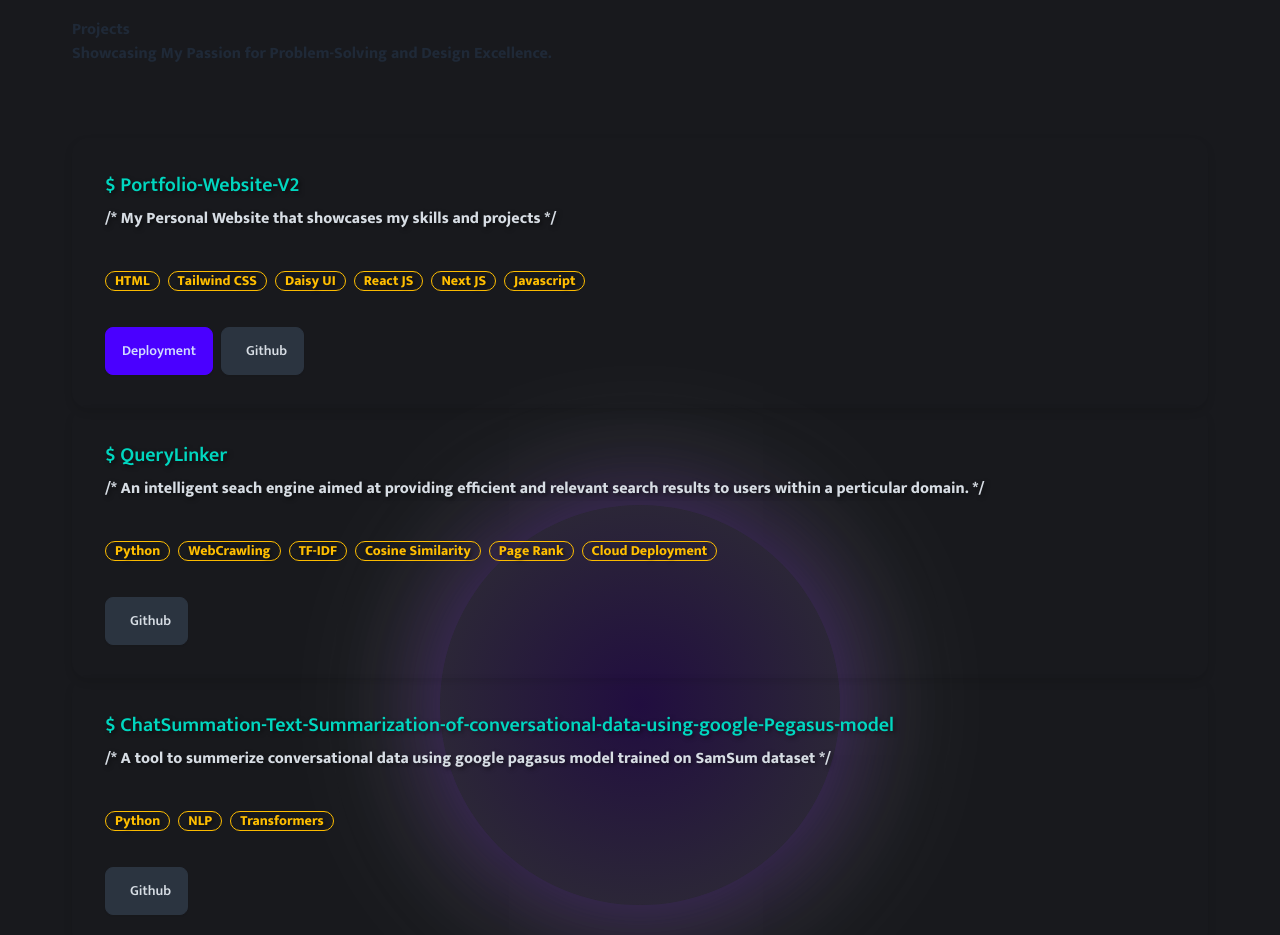
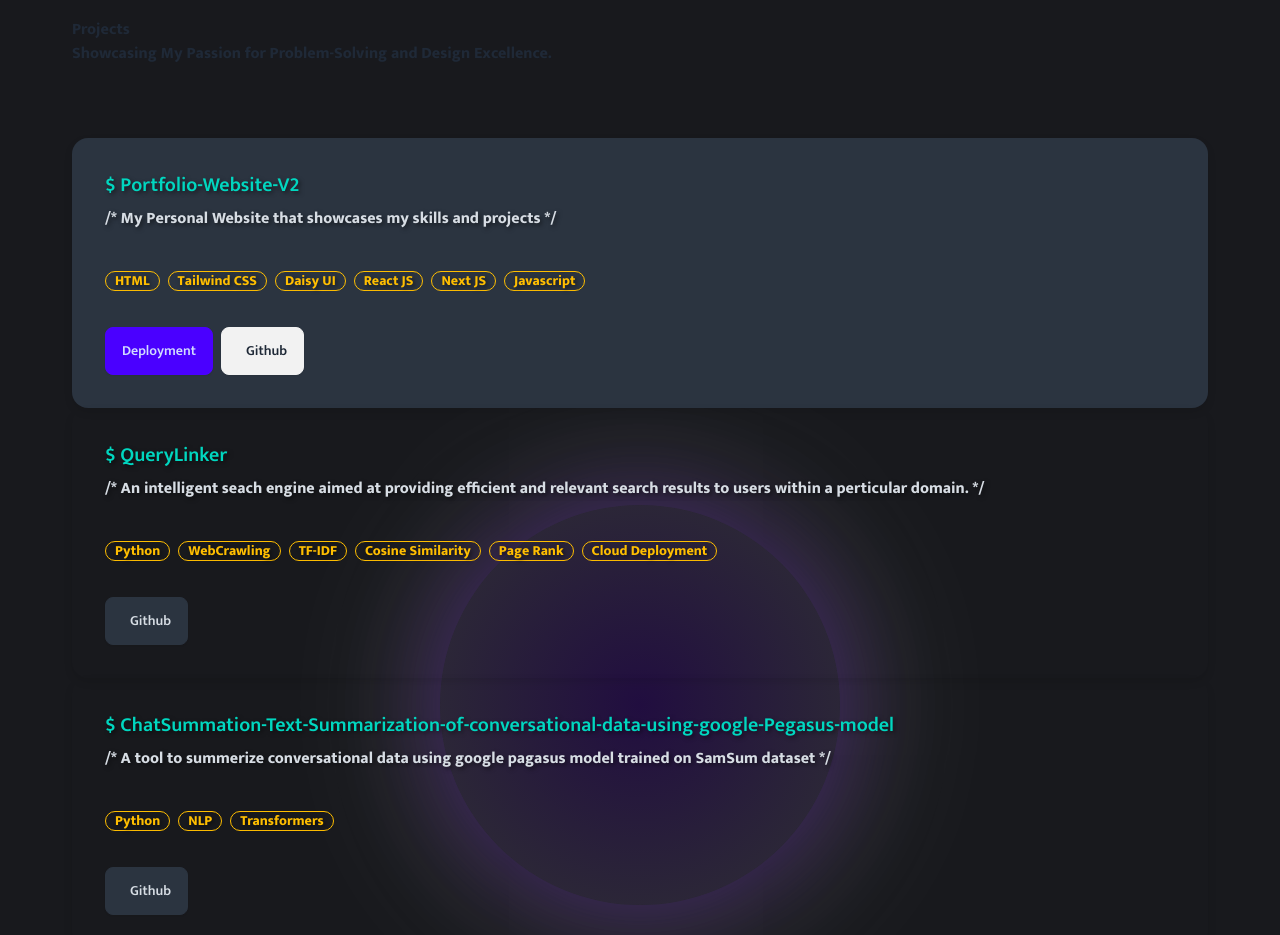
Before and after one commit to Shivans-Awasthi/Shivans-Portfolio-V2, a Next.js app: page / in a window 1280 px wide. Shown: the part 2040-2975 px from the top of the page. Built offline with nearby package versions, Linux system fonts and the light colour scheme; a web font is replaced by a local one.

Commit message:
UI changes

```diff
--- a/src/app/components/Intro.jsx
+++ b/src/app/components/Intro.jsx
@@ -34,7 +34,7 @@ return(
 <div data-aos="fade-up" data-aos-duration="1000"  data-aos-delay="1200">
 
 
-      <div class="mockup-code bg-neutral-800 rounded-xl shadow text-left text-white text-sm w-full">
+      <div class="mockup-code bg-neutral rounded-xl shadow text-left text-white text-sm w-full">
       <div data-aos="fade-right" data-aos-duration="1300"  data-aos-delay="1300">
         <pre data-prefix="$" class="text-primary" ><code>Software Engineer</code></pre>
       </div>
--- a/src/app/components/Projects.jsx
+++ b/src/app/components/Projects.jsx
@@ -27,7 +27,7 @@ return(
 <div class="flex md:flex-col flex-col lg:flex-row">
 
 <div data-aos="zoom-in" data-aos-duration="500" data-aos-delay="200">
-<div class="card rounded-xl lg:w-80 sm:w-96 bg-neutral-800 text-neutral-content text-white">
+<div class="card rounded-xl lg:w-80 sm:w-96 bg-neutral text-neutral-content text-white">
   <div class="card-body">
     <h2 class="card-title text-accent">$ Portfolio-Website-V2</h2>
     <p>/* My Personal Website that showcases my skills and projects */</p><br/>
@@ -43,7 +43,7 @@ return(
     <div class="card-actions justify-end">
 
       <button class="btn btn-primary text-white rounded-3xl">Deployment</button>
-      <a href="https://github.com/Shivans-Awasthi/Shivans-Portfolio-V2"><button class="btn btn-neutral text-white rounded-3xl"><ion-icon name="logo-github"></ion-icon>Github</button></a>
+      <a href="https://github.com/Shivans-Awasthi/Shivans-Portfolio-V2"><button class="btn btn-neutral-800 text-white rounded-3xl"><ion-icon name="logo-github"></ion-icon>Github</button></a>
     </div>
   </div>
 </div>
```
